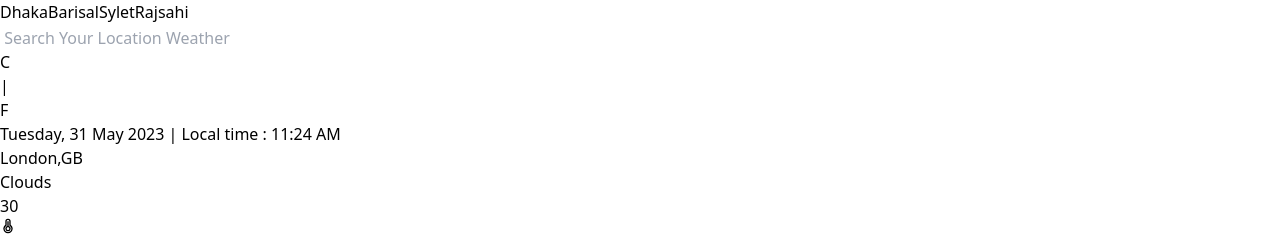
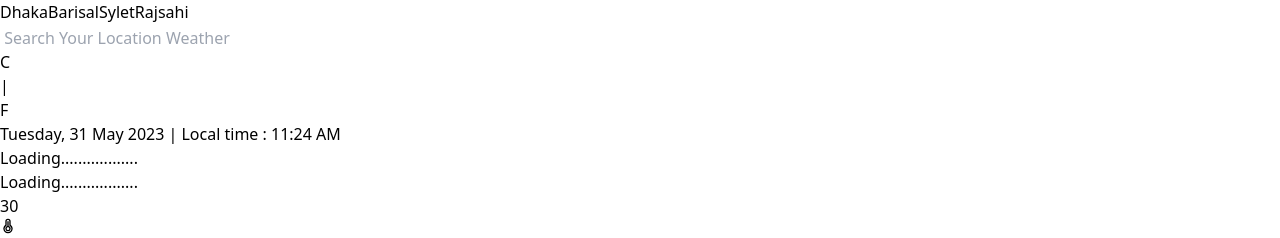
Before and after one commit to rjspyk5/WeatherApp-React-Website-Practise-site-7, a React (Vite) app: page / in a window 1280 px wide. Shown: the top 238 px of the page. Built offline with nearby package versions, Linux system fonts and the light colour scheme; no server answers.

Commit message:
dynamic countryname and loading option added

```diff
--- /dev/null
+++ b/src/Components/Body/Loading/Loading.jsx
@@ -0,0 +1,5 @@
+import React from 'react';
+
+export const Loading = () => {
+  return <div>Loading..................</div>;
+};
--- a/src/Components/Body/TimeDateCountrySection/TimeDateCountry.jsx
+++ b/src/Components/Body/TimeDateCountrySection/TimeDateCountry.jsx
@@ -1,11 +1,26 @@
 import React, { useContext } from 'react';
 import { DataAndInputRcvrContext } from '../../../App';
+import { Loading } from '../Loading/Loading';
 
 export const TimeAndCountry = () => {
   const [, currentWeather, fivedayweatherr] = useContext(
     DataAndInputRcvrContext
   );
+
   const countryname = currentWeather.name;
+
+  const weatherType =
+    currentWeather &&
+    currentWeather.weather &&
+    currentWeather.weather.length > 0 ? (
+      <p className='text-[#34ebe1] text-center my-6'>
+        {currentWeather.weather[0].main}
+      </p>
+    ) : (
+      <Loading />
+    );
+
+  console.log(currentWeather);
   return (
     <>
       <div className='flex text-center text-white'>
@@ -14,9 +29,9 @@ export const TimeAndCountry = () => {
         </p>
       </div>
       <h3 className='text-center text-white font-bold my-6'>
-        {countryname ? countryname : 'London,GB'}
+        {countryname ? countryname : <Loading />}
       </h3>
-      <p className='text-[#34ebe1] text-center my-6'>Clouds</p>
+      {weatherType}
     </>
   );
 };
```
